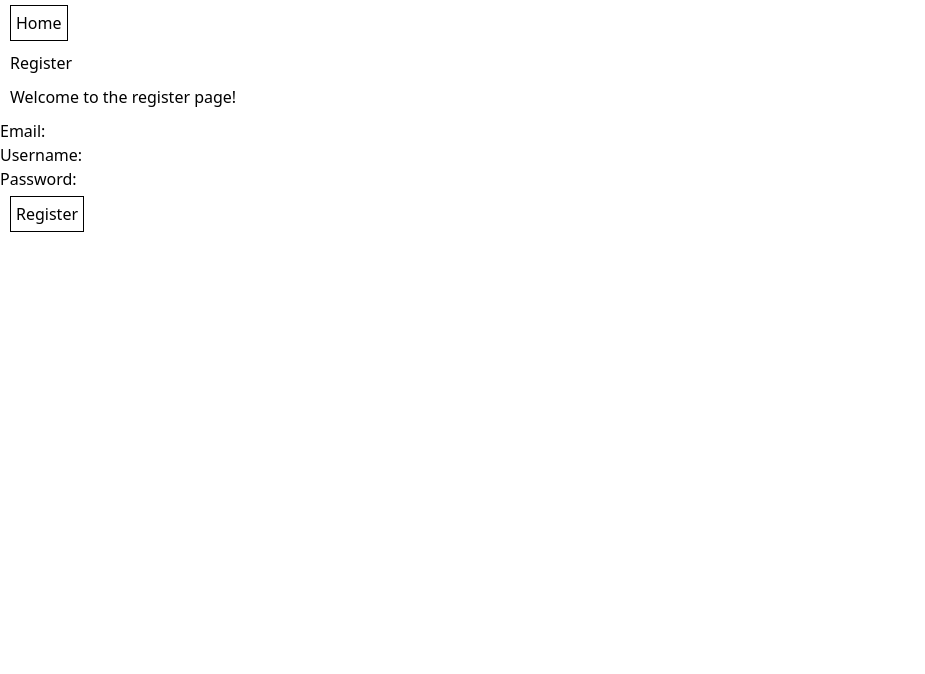
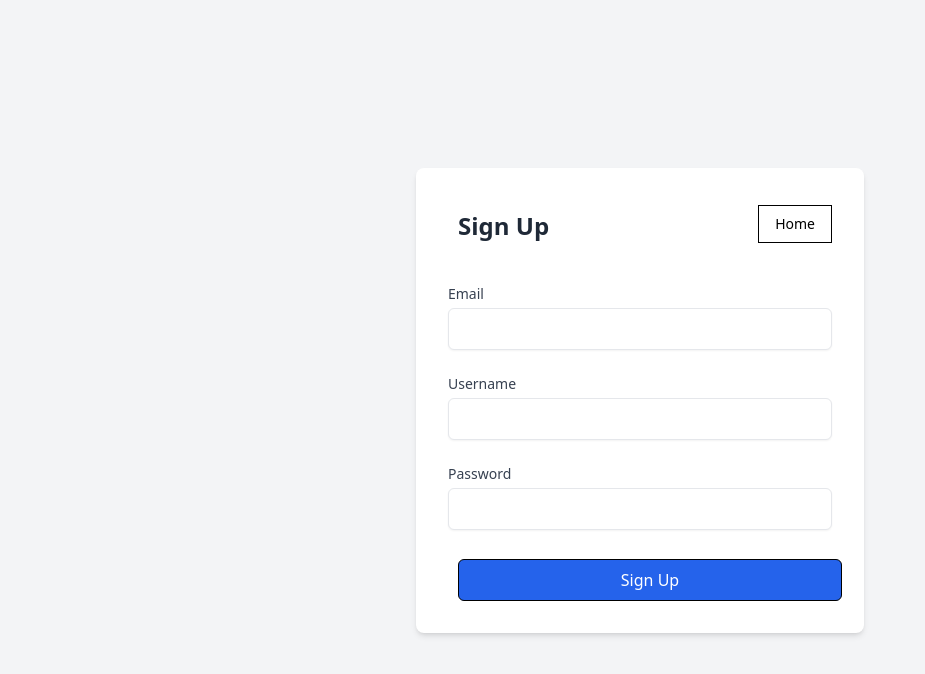
Before and after one commit to rodalschulz/frontend_tictally, a React (Create React App) app: page /register in a window 1280 px wide. Shown: the top 674 px of the page, without its empty margins (0-925 px from the left). Built offline with nearby package versions, Linux system fonts and the light colour scheme; no server answers.

Commit message:
bunch of things: tailwind templates, protected route, new home page, etc

```diff
--- a/src/pages/v1home.js
+++ b/src/pages/v1home.js
@@ -1,60 +1,21 @@
 import "../styles/v1home.css";
-import * as SDK from "../sdk_backend_fetch.js";
 
-import { useEffect, useState, useCallback } from "react";
 import { Link } from "react-router-dom";
 
 const Home = () => {
-  // GETTING ALL USERS USERNAME DATA
-  const [loading, setLoading] = useState(true);
-  const [usernameData, setUsernameData] = useState([]);
-  const fetchUsernameData = useCallback(async () => {
-    try {
-      const usernameData = await SDK.getUsernameData();
-      setUsernameData(usernameData);
-    } catch (error) {
-      console.error(error);
-    } finally {
-      setLoading(false);
-    }
-  }, [setUsernameData]);
-  useEffect(() => {
-    fetchUsernameData();
-  }, [fetchUsernameData]);
-
   return (
-    <div>
-      <button>
-        <Link to="/register">Register</Link>
-      </button>
-      <button>
-        <Link to="/login">Login</Link>
-      </button>
-      <button>
-        <Link to="/members">Members Area</Link>
-      </button>
-      <h1>Home</h1>
-      <p>Welcome to the home page!</p>
-      {loading ? (
-        <p>Loading...</p>
-      ) : (
-        <table>
-          <thead>
-            <tr>
-              <th>Usernames</th>
-              <th>Role</th>
-            </tr>
-          </thead>
-          <tbody>
-            {usernameData.map((user, index) => (
-              <tr key={index}>
-                <td>{user.username}</td>
-                <td>{user.role ?? null}</td>
-              </tr>
-            ))}
-          </tbody>
-        </table>
-      )}
+    <div className="flex flex-col items-center justify-center min-h-screen bg-gray-100">
+      <div className="max-w-2xl mx-auto text-center">
+        <h1 className="text-5xl font-bold text-gray-800 mb-6">TicTally</h1>
+        <p className="text-lg text-gray-600 mb-8">
+          Track your daily activities. Stay productive.
+        </p>
+        <Link to="/login">
+          <button className="px-6 py-3 text-white bg-blue-600 rounded-md hover:bg-blue-700 focus:outline-none focus:ring-2 focus:ring-blue-500 focus:ring-offset-2">
+            Sign In
+          </button>
+        </Link>
+      </div>
     </div>
   );
 };
--- a/src/pages/v1login.js
+++ b/src/pages/v1login.js
@@ -1,7 +1,6 @@
 import * as SDK from "../sdk_backend_fetch.js";
 
 import { useState } from "react";
-import { Link } from "react-router-dom";
 
 const Login = () => {
   const [input, setInput] = useState({
@@ -24,9 +23,9 @@ const Login = () => {
         username: "",
         password: "",
       });
-      console.log(user);
       if (user) {
         localStorage.setItem("token", user.token);
+        window.location.href = "/members";
       } else {
         console.log("Something went wrong!");
       }
@@ -37,28 +36,25 @@ const Login = () => {
 
   return (
     <div>
-      <button>
-        <Link to="/">Home</Link>
-      </button>
-      <section class="bg-gray-100 dark:bg-gray-900">
-        <div class="flex flex-col items-center px-6 py-8 mx-auto md:h-screen lg:py-0 pt-0 md:pt-4 lg:pt-8">
-          <p class="flex items-center mb-6 text-2xl font-semibold text-gray-900 dark:text-white">
+      <section className="bg-gray-100 dark:bg-gray-900">
+        <div className="flex flex-col items-center px-6 py-8 mx-auto md:h-screen lg:py-0 pt-0 md:pt-4 lg:pt-8">
+          <p className="flex items-center mb-6 text-2xl font-semibold text-gray-900 dark:text-white">
             TicTally
           </p>
-          <div class="w-full bg-white rounded-lg shadow dark:border md:mt-0 sm:max-w-md xl:p-0 dark:bg-gray-800 dark:border-gray-700">
-            <div class="p-6 space-y-4 md:space-y-6 sm:p-8">
-              <h1 class="text-xl font-bold leading-tight tracking-tight text-gray-900 md:text-2xl dark:text-white">
+          <div className="w-full bg-white rounded-lg shadow dark:border md:mt-0 sm:max-w-md xl:p-0 dark:bg-gray-800 dark:border-gray-700">
+            <div className="p-6 space-y-4 md:space-y-6 sm:p-8">
+              <h1 className="text-xl font-bold leading-tight tracking-tight text-gray-900 md:text-2xl dark:text-white">
                 Sign in to your account
               </h1>
-              <form onSubmit={submitHandler} class="space-y-4 md:space-y-6">
+              <form onSubmit={submitHandler} className="space-y-4 md:space-y-6">
                 <label
                   htmlFor="username"
-                  class="block mb-2 text-sm font-medium text-gray-900 dark:text-white"
+                  className="block mb-2 text-sm font-medium text-gray-900 dark:text-white"
                 >
                   Username:
                 </label>
                 <input
-                  class="bg-gray-50 border border-gray-300 text-gray-900 sm:text-sm rounded-lg focus:ring-primary-600 focus:border-primary-600 block w-full p-2.5 dark:bg-gray-700 dark:border-gray-600 dark:placeholder-gray-400 dark:text-white dark:focus:ring-blue-500 dark:focus:border-blue-500"
+                  className="bg-gray-50 border border-gray-300 text-gray-900 sm:text-sm rounded-lg focus:ring-primary-600 focus:border-primary-600 block w-full p-2.5 dark:bg-gray-700 dark:border-gray-600 dark:placeholder-gray-400 dark:text-white dark:focus:ring-blue-500 dark:focus:border-blue-500"
                   type="text"
                   id="username"
                   name="username"
@@ -67,56 +63,53 @@ const Login = () => {
                 />
                 <label
                   htmlFor="password"
-                  class="block mb-2 text-sm font-medium text-gray-900 dark:text-white"
+                  className="block mb-2 text-sm font-medium text-gray-900 dark:text-white"
                 >
                   Password:
                 </label>
                 <input
-                  class="bg-gray-50 border border-gray-300 text-gray-900 sm:text-sm rounded-lg focus:ring-primary-600 focus:border-primary-600 block w-full p-2.5 dark:bg-gray-700 dark:border-gray-600 dark:placeholder-gray-400 dark:text-white dark:focus:ring-blue-500 dark:focus:border-blue-500"
+                  className="bg-gray-50 border border-gray-300 text-gray-900 sm:text-sm rounded-lg focus:ring-primary-600 focus:border-primary-600 block w-full p-2.5 dark:bg-gray-700 dark:border-gray-600 dark:placeholder-gray-400 dark:text-white dark:focus:ring-blue-500 dark:focus:border-blue-500"
                   type="password"
                   id="password"
                   name="password"
                   value={input.password}
                   onChange={handleInputChange}
                 />
-                <div class="flex items-center justify-between">
-                  <div class="flex items-start">
-                    <div class="flex items-center h-5">
+                <div className="flex items-center justify-between">
+                  <div className="flex items-start">
+                    <div className="flex items-center h-5">
                       <input
                         id="remember"
                         aria-describedby="remember"
                         type="checkbox"
-                        class="w-4 h-4 border border-gray-300 rounded bg-gray-50 focus:ring-3 focus:ring-primary-300 dark:bg-gray-700 dark:border-gray-600 dark:focus:ring-primary-600 dark:ring-offset-gray-800"
+                        className="w-4 h-4 border border-gray-300 rounded bg-gray-50 focus:ring-3 focus:ring-primary-300 dark:bg-gray-700 dark:border-gray-600 dark:focus:ring-primary-600 dark:ring-offset-gray-800"
                         required=""
                       />
                     </div>
-                    <div class="ml-3 text-sm">
+                    <div className="ml-3 text-sm">
                       <label
-                        for="remember"
-                        class="text-gray-500 dark:text-gray-300"
+                        htmlFor="remember"
+                        className="text-gray-500 dark:text-gray-300"
                       >
                         Remember me
                       </label>
                     </div>
                   </div>
-                  <a
-                    href="#"
-                    class="text-sm font-medium text-primary-600 hover:underline dark:text-primary-500"
-                  >
+                  <p className="text-sm font-medium text-primary-600 hover:underline dark:text-primary-500">
                     Forgot password?
-                  </a>
+                  </p>
                 </div>
                 <button
                   type="submit"
-                  class="bg-gray-50 border border-gray-300 text-gray-900 sm:text-sm rounded-lg focus:ring-primary-600 focus:border-primary-600 block w-full p-2.5 dark:bg-gray-700 dark:border-gray-600 dark:placeholder-gray-400 dark:text-white dark:focus:ring-blue-500 dark:focus:border-blue-500"
+                  className="bg-gray-50 border border-gray-300 text-gray-900 sm:text-sm rounded-lg focus:ring-primary-600 focus:border-primary-600 block w-full p-2.5 dark:bg-gray-700 dark:border-gray-600 dark:placeholder-gray-400 dark:text-white dark:focus:ring-blue-500 dark:focus:border-blue-500"
                 >
                   Sign in
                 </button>
-                <p class="text-sm font-light text-gray-500 dark:text-gray-400">
+                <p className="text-sm font-light text-gray-500 dark:text-gray-400">
                   Don’t have an account yet?{" "}
                   <a
-                    href="#"
-                    class="font-medium text-primary-600 hover:underline dark:text-primary-500"
+                    href="/register"
+                    className="font-medium text-primary-600 hover:underline dark:text-primary-500"
                   >
                     Sign up
                   </a>
--- a/src/pages/v1members.js
+++ b/src/pages/v1members.js
@@ -10,20 +10,18 @@ const Members = () => {
     try {
       const membersData = await SDK.getMembersData();
       setMembersData(membersData.members);
-      console.log(membersData.members);
     } catch (error) {
       console.error(error);
     }
   }, [setMembersData]);
+
   useEffect(() => {
     fetchMembersData();
   }, [fetchMembersData]);
 
   return (
     <div>
-      <button>
-        <Link to="/">Home</Link>
-      </button>
+      <div>
         <h1>Members Area</h1>
         <p>Welcome to the members page!</p>
         <table>
@@ -43,6 +41,7 @@ const Members = () => {
           </tbody>
         </table>
       </div>
+    </div>
   );
 };
 
--- a/src/pages/v1register.js
+++ b/src/pages/v1register.js
@@ -32,42 +32,76 @@ const Register = () => {
   };
 
   return (
+    <div className="flex items-center justify-center min-h-screen bg-gray-100">
+      <div className="w-full max-w-md p-8 space-y-8 bg-white rounded-lg shadow-md">
+        <div className="flex justify-between">
+          <h1 className="text-2xl font-bold text-gray-800">Sign Up</h1>
+          <Link to="/">
+            <button className="px-4 py-2 text-sm font-medium">Home</button>
+          </Link>
+        </div>
+        <form onSubmit={submitHandler} className="space-y-6">
           <div>
-      <button>
-        <Link to="/">Home</Link>
-      </button>
-      <h1>Register</h1>
-      <p>Welcome to the register page!</p>
-      <form onSubmit={submitHandler}>
-        <label htmlFor="email">Email:</label>
+            <label
+              htmlFor="email"
+              className="block text-sm font-medium text-gray-700"
+            >
+              Email
+            </label>
             <input
               type="email"
               id="email"
               name="email"
               value={input.email}
               onChange={handleInputChange}
+              className="w-full px-3 py-2 mt-1 border rounded-md shadow-sm focus:ring-blue-500 focus:border-blue-500"
+              required
             />
-        <br />
-        <label htmlFor="username">Username:</label>
+          </div>
+          <div>
+            <label
+              htmlFor="username"
+              className="block text-sm font-medium text-gray-700"
+            >
+              Username
+            </label>
             <input
               type="text"
               id="username"
               name="username"
               value={input.username}
               onChange={handleInputChange}
+              className="w-full px-3 py-2 mt-1 border rounded-md shadow-sm focus:ring-blue-500 focus:border-blue-500"
+              required
             />
-        <br />
-        <label htmlFor="password">Password:</label>
+          </div>
+          <div>
+            <label
+              htmlFor="password"
+              className="block text-sm font-medium text-gray-700"
+            >
+              Password
+            </label>
             <input
               type="password"
               id="password"
               name="password"
               value={input.password}
               onChange={handleInputChange}
+              className="w-full px-3 py-2 mt-1 border rounded-md shadow-sm focus:ring-blue-500 focus:border-blue-500"
+              required
             />
-        <br />
-        <button type="submit">Register</button>
+          </div>
+          <div>
+            <button
+              type="submit"
+              className="w-full px-4 py-2 text-white bg-blue-600 rounded-md hover:bg-blue-700 focus:ring-blue-500 focus:border-blue-500"
+            >
+              Sign Up
+            </button>
+          </div>
         </form>
+      </div>
     </div>
   );
 };
```
Also changed, not shown: src/App.js (+30 -2 lines), src/sdk_backend_fetch.js (+20 -21 lines). Lines whose indentation alone changed are shown as unchanged.
